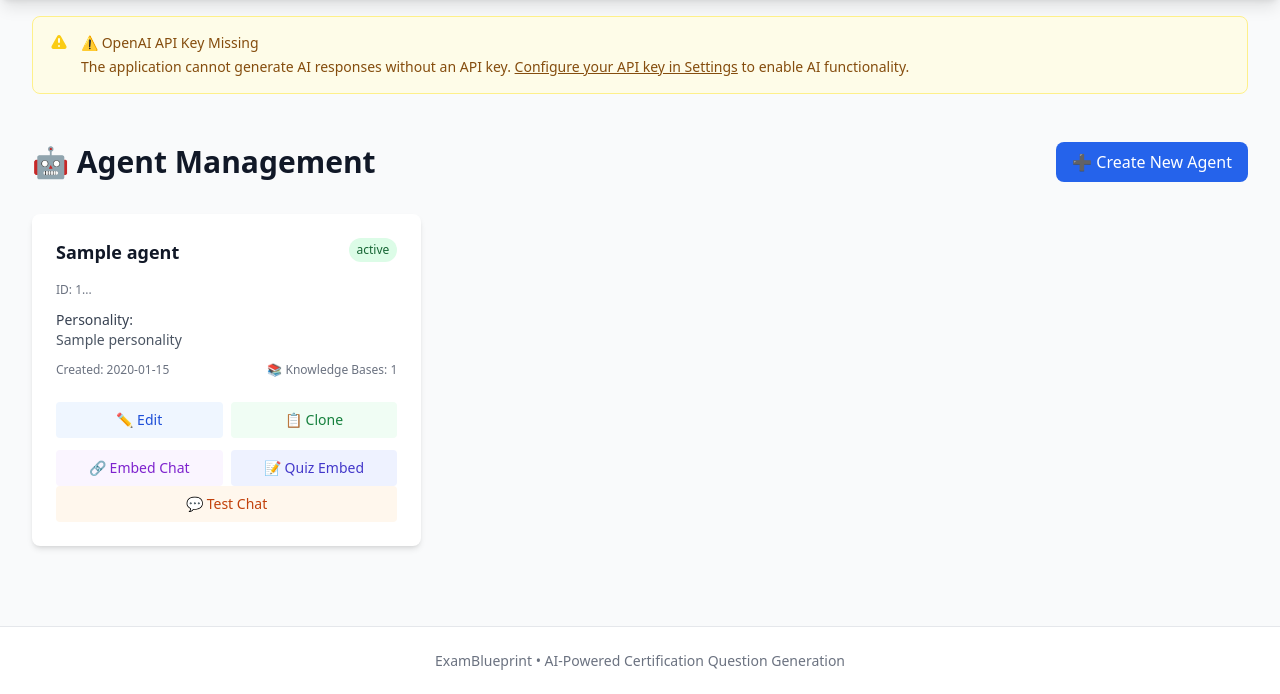
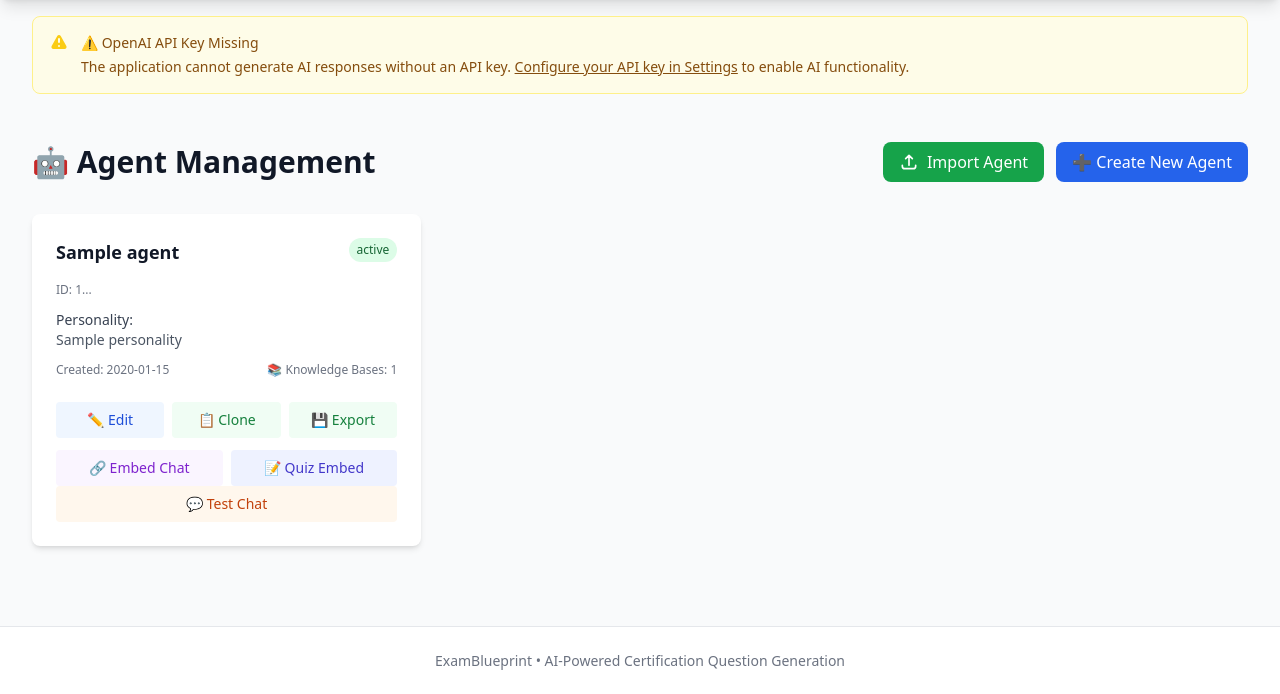
Before and after one commit to ST4RKiLLaX/exam_blueprint, a Flask app: template app/web/templates/agents.html in a window 1280 px wide. Shown: the part 65-759 px from the top of the page. Run offline with Flask 3, Linux system fonts and the light colour scheme; the template is opened without the code that fills it: most values are stand-ins (such as "Sample title", 1, 10 or a date in 2020); some libraries are stand-ins or nearby versions.

Commit message:
feat(agents): add export/import functionality
Enable sharing agent configurations between installations via
JSON export/import. Agents are imported as new copies with KB
references cleared and exam profile validation.

Backend changes:
- Add export_agent and import_agent methods to AgentManager
- Add GET /api/agents/:id/export route for downloads
- Add POST /api/agents/import route for uploads
- Export includes KB titles metadata for user reference
- Import clears KB references (require manual reassignment)
- Import validates exam_profile_id, sets to None if not found
- Import always generates new agent_id (copy, not overwrite)

Frontend changes:
- Add "Import Agent" button to page header
- Add "Export" button to each agent card
- Create import modal with file upload and warning message
- Add JavaScript handlers for export/import operations
- Display warnings for cleared KBs and missing profiles

Features:
- Export as sanitized filename (agent_name.json)
- Import validation for JSON structure and required fields
- Metadata section with KB titles, timestamp, version
- Warning system for non-blocking issues
- Error handling for invalid JSON, missing fields

This enables agent configuration sharing, AI-assisted editing,
backups, and version control of agent definitions.

```diff
--- a/app/web/server.py
+++ b/app/web/server.py
@@ -815,6 +815,61 @@ def knowledge_bases():
                          knowledge_bases=knowledge_bases,
                          exam_profiles=exam_profiles)
 
+@app.route("/api/agents/<agent_id>/export", methods=["GET"])
+@login_required
+def export_agent_api(agent_id):
+    """Export an agent as downloadable JSON"""
+    from app.models.agent import agent_manager
+
+    success, message, agent_data = agent_manager.export_agent(agent_id)
+
+    if not success:
+        return jsonify({"error": message}), 404
+
+    # Use agent name for filename (sanitize)
+    agent_name = agent_data.get("name", "agent").replace(" ", "_").lower()
+    safe_name = "".join(c for c in agent_name if c.isalnum() or c == "_")
+
+    response = jsonify(agent_data)
+    response.headers['Content-Disposition'] = f'attachment; filename="{safe_name}.json"'
+    response.headers['Content-Type'] = 'application/json'
+
+    return response
+
+@app.route("/api/agents/import", methods=["POST"])
+@login_required
+def import_agent_api():
+    """Import an agent from uploaded JSON file"""
+    from app.models.agent import agent_manager
+    import json
+
+    if 'file' not in request.files:
+        return jsonify({"error": "No file uploaded"}), 400
+
+    file = request.files['file']
+
+    if file.filename == '':
+        return jsonify({"error": "No file selected"}), 400
+
+    if not file.filename.endswith('.json'):
+        return jsonify({"error": "File must be a JSON file"}), 400
+
+    try:
+        agent_data = json.load(file)
+    except json.JSONDecodeError as e:
+        return jsonify({"error": f"Invalid JSON format: {str(e)}"}), 400
+
+    success, message, warnings = agent_manager.import_agent(agent_data)
+
+    if success:
+        return jsonify({
+            "success": True,
+            "message": message,
+            "warnings": warnings
+        })
+    else:
+        return jsonify({"error": message}), 400
+
 @app.route("/exam_profiles", methods=["GET", "POST"])
 @login_required
 @roles_required('admin')
--- a/app/web/templates/agents.html
+++ b/app/web/templates/agents.html
@@ -6,9 +6,17 @@
 <div class="max-w-7xl mx-auto">
     <div class="flex justify-between items-center mb-8">
         <h1 class="text-3xl font-bold text-gray-900">🤖 Agent Management</h1>
-        <button onclick="showCreateModal()" class="bg-blue-600 hover:bg-blue-700 text-white px-4 py-2 rounded-lg font-medium transition-colors">
-            ➕ Create New Agent
-        </button>
+        <div class="flex space-x-3">
+            <button onclick="showImportModal()" class="bg-green-600 hover:bg-green-700 text-white px-4 py-2 rounded-lg font-medium transition-colors flex items-center">
+                <svg class="w-5 h-5 mr-2" fill="none" stroke="currentColor" viewBox="0 0 24 24">
+                    <path stroke-linecap="round" stroke-linejoin="round" stroke-width="2" d="M4 16v1a3 3 0 003 3h10a3 3 0 003-3v-1m-4-8l-4-4m0 0L8 8m4-4v12"></path>
+                </svg>
+                Import Agent
+            </button>
+            <button onclick="showCreateModal()" class="bg-blue-600 hover:bg-blue-700 text-white px-4 py-2 rounded-lg font-medium transition-colors">
+                ➕ Create New Agent
+            </button>
+        </div>
     </div>
 
     <!-- Agents Grid -->
@@ -50,6 +58,10 @@
                     <button onclick="cloneAgent('{{ agent.agent_id }}', '{{ agent.name }}')"
                             class="flex-1 bg-green-50 hover:bg-green-100 text-green-700 px-3 py-2 rounded text-sm font-medium transition-colors">
                         📋 Clone
+                    </button>
+                    <button onclick="exportAgent('{{ agent.agent_id }}')"
+                            class="flex-1 bg-green-50 hover:bg-green-100 text-green-700 px-3 py-2 rounded text-sm font-medium transition-colors">
+                        💾 Export
                     </button>
                     {% if agents|length > 1 or agent.status != 'active' %}
                     <button onclick="deleteAgent('{{ agent.agent_id }}', '{{ agent.name }}')"
@@ -1053,6 +1065,58 @@
     </div>
 </div>
 
+<!-- Import Agent Modal -->
+<div id="importAgentModal" class="hidden fixed inset-0 bg-black bg-opacity-50 flex items-center justify-center p-4 z-50">
+    <div class="bg-white rounded-xl shadow-xl max-w-md w-full">
+        <div class="flex items-center justify-between p-6 border-b border-gray-200">
+            <h2 class="text-xl font-semibold text-gray-900">Import Agent</h2>
+            <button onclick="hideImportAgentModal()" class="text-gray-400 hover:text-gray-600">
+                <svg class="w-6 h-6" fill="none" stroke="currentColor" viewBox="0 0 24 24">
+                    <path stroke-linecap="round" stroke-linejoin="round" stroke-width="2" d="M6 18L18 6M6 6l12 12"></path>
+                </svg>
+            </button>
+        </div>
+
+        <div class="p-6 space-y-4">
+            <div>
+                <label class="block text-sm font-medium text-gray-700 mb-2">
+                    Select Agent JSON File
+                </label>
+                <input type="file" id="importAgentFileInput" accept=".json"
+                       class="block w-full text-sm text-gray-500
+                              file:mr-4 file:py-2 file:px-4
+                              file:rounded file:border-0
+                              file:text-sm file:font-semibold
+                              file:bg-blue-50 file:text-blue-700
+                              hover:file:bg-blue-100
+                              border border-gray-300 rounded-lg cursor-pointer">
+                <p class="mt-2 text-xs text-gray-500">Upload an agent JSON file exported from ExamBlueprint</p>
+            </div>
+
+            <div class="bg-yellow-50 border border-yellow-200 rounded-lg p-4">
+                <p class="text-sm text-yellow-800 font-medium mb-2">Important:</p>
+                <ul class="text-xs text-yellow-700 space-y-1 list-disc list-inside">
+                    <li>Agent will be imported as a new copy with a new ID</li>
+                    <li>Knowledge base references will be cleared</li>
+                    <li>You'll need to reassign KBs in agent settings after import</li>
+                    <li>Exam profile references will be validated</li>
+                </ul>
+            </div>
+        </div>
+
+        <div class="flex justify-end space-x-3 px-6 py-4 bg-gray-50 rounded-b-xl">
+            <button onclick="hideImportAgentModal()"
+                    class="px-4 py-2 text-gray-700 bg-white border border-gray-300 rounded-lg hover:bg-gray-50 transition-colors">
+                Cancel
+            </button>
+            <button onclick="importAgent()"
+                    class="px-4 py-2 bg-green-600 text-white rounded-lg hover:bg-green-700 transition-colors">
+                Import Agent
+            </button>
+        </div>
+    </div>
+</div>
+
 <script>
 // Auto-resize textarea functionality
 function autoResizeTextarea(textarea) {
@@ -1480,5 +1544,53 @@ document.addEventListener('click', function(event) {
         }
     });
 });
+
+// Export/Import Functions
+function exportAgent(agentId) {
+    window.location.href = '/api/agents/' + agentId + '/export';
+}
+
+function showImportModal() {
+    document.getElementById('importAgentModal').classList.remove('hidden');
+    document.getElementById('importAgentFileInput').value = '';
+}
+
+function hideImportAgentModal() {
+    document.getElementById('importAgentModal').classList.add('hidden');
+}
+
+function importAgent() {
+    const fileInput = document.getElementById('importAgentFileInput');
+
+    if (!fileInput.files.length) {
+        alert('Please select a JSON file to import');
+        return;
+    }
+
+    const formData = new FormData();
+    formData.append('file', fileInput.files[0]);
+
+    fetch('/api/agents/import', {
+        method: 'POST',
+        body: formData
+    })
+    .then(response => response.json())
+    .then(data => {
+        if (data.success) {
+            let message = data.message;
+            if (data.warnings && data.warnings.length > 0) {
+                message += '\n\nWarnings:\n' + data.warnings.join('\n');
+            }
+            alert(message);
+            hideImportAgentModal();
+            location.reload();
+        } else {
+            alert('Import failed: ' + (data.error || 'Unknown error'));
+        }
+    })
+    .catch(error => {
+        alert('Import failed: ' + error.message);
+    });
+}
 </script>
 {% endblock %}
```
Also changed, not shown: app/models/agent.py (+86 -1 lines).
